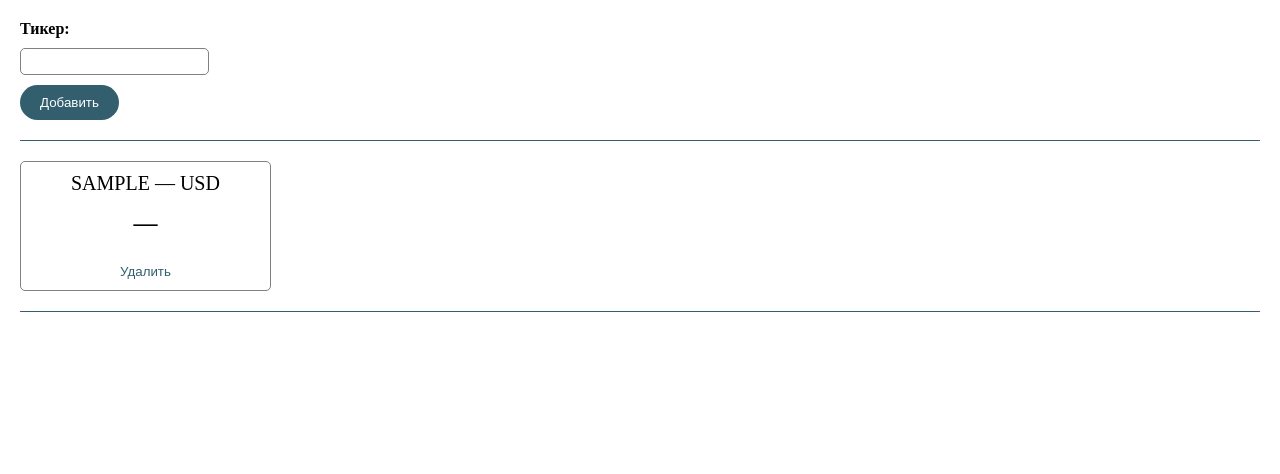
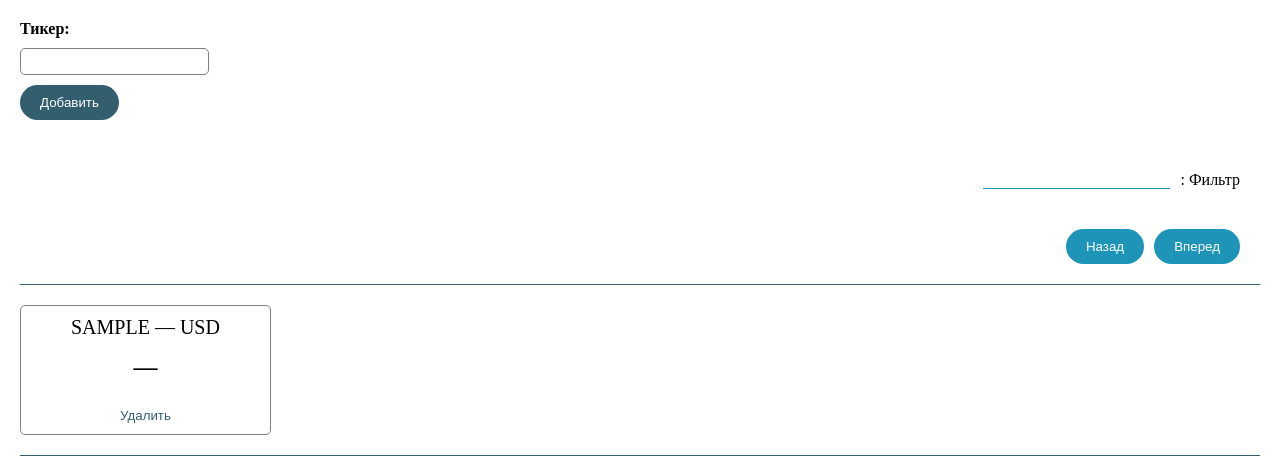
Before and after one commit to skyndfly/cryptowatch, a Vue app: page / in a window 1280 px wide. Both pictures are taken after typing "Sample" into the empty fields and a click on the button "Добавить". Shown: the top 474 px of the page. Built offline with nearby package versions, Linux system fonts and the light colour scheme.

Commit message:
Добавил вывод данных по фильтру

```diff
--- a/src/App.vue
+++ b/src/App.vue
@@ -6,9 +6,17 @@
   </div>
 
   <template v-if="tickers.length">
+    <div class="filter_wrapper">
+      <p>: Фильтр</p>
+      <input v-model="filter" type="text" />
+    </div>
+    <div class="pagination_wrapper">
+      <button>Назад</button>
+      <button>Вперед</button>
+    </div>
     <div class="added_wrapper">
       <div
-        v-for="t in tickers"
+        v-for="t in filteredList()"
         :key="t.name"
         :class="{ active: active === t }"
         class="item"
@@ -48,6 +56,7 @@ export default {
       tickers: [],
       active: null,
       graph: [],
+      filter: "",
     };
   },
   created() {
@@ -60,6 +69,9 @@ export default {
     }
   },
   methods: {
+    filteredList: function () {
+      return this.tickers.filter((tisker) => tisker.name.includes(this.filter));
+    },
     updateData: function (tickerName) {
       setInterval(async () => {
         const api = await fetch(
--- a/src/app.css
+++ b/src/app.css
@@ -117,3 +117,33 @@ body{
     min-width: 20px;
     background-color: #325e6e;
 }
+.filter_wrapper{
+    display: flex;
+    gap: 10px;
+    align-items: flex-end;
+    padding: 20px;
+    justify-content: flex-start;
+    flex-direction: row-reverse;
+}
+.filter_wrapper input{
+    padding: 10px 5px 3px 5px;
+    border: none;
+    border-bottom: 1px solid #1e94b8;
+    outline: none;
+}
+.pagination_wrapper{
+    display: flex;
+    gap: 10px;
+    align-items: flex-end;
+    padding: 20px;
+    justify-content: flex-end;
+}
+.pagination_wrapper button{
+    padding: 10px 20px;
+    outline:none;
+    border: none;
+    border-radius: 20px;
+    background-color: #1e94b8;
+    color: #fff;
+    cursor: pointer;
+}
```
